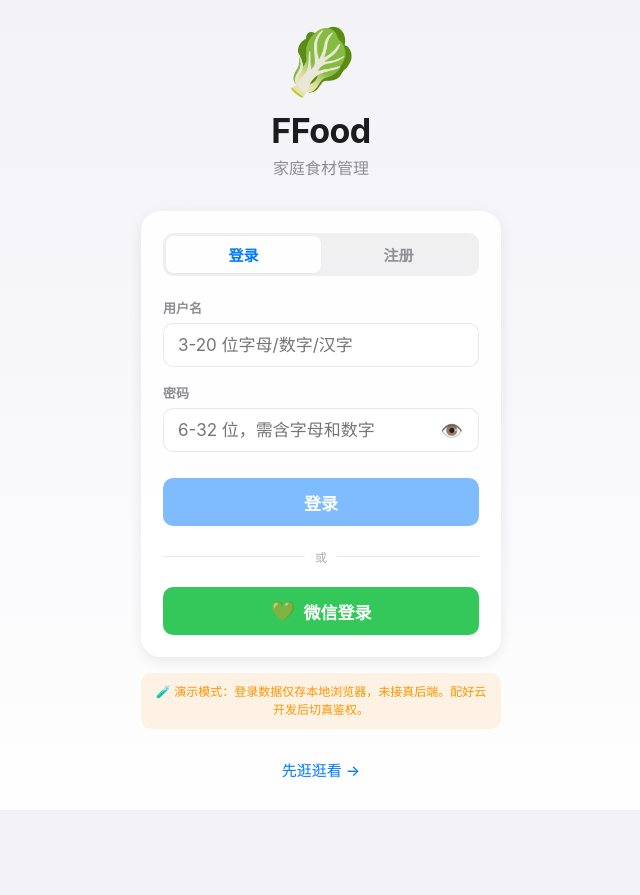
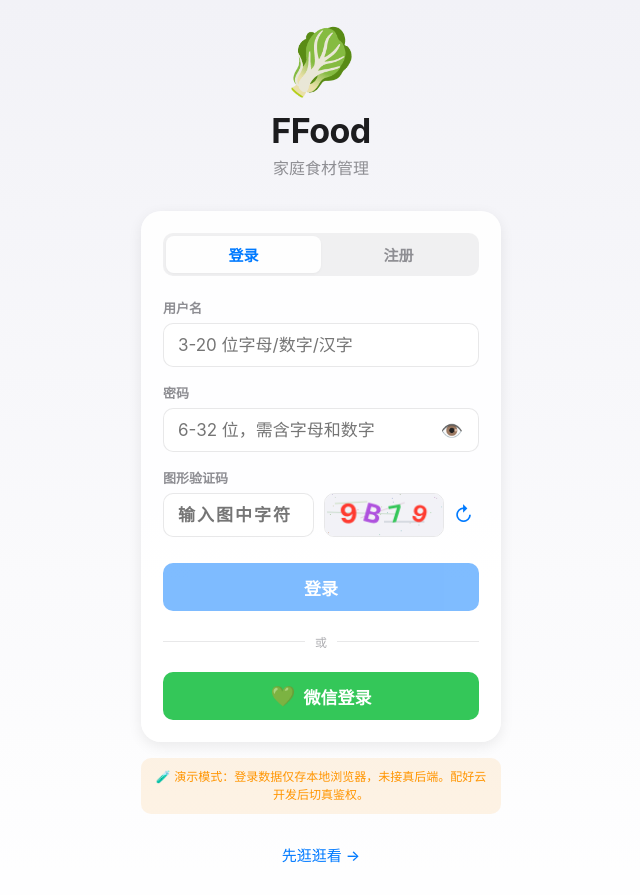
Before and after one commit to HtO404/FFood, a Vue app: page / in a window 1280 px wide. Shown: the whole page, without its empty margins (319-959 px from the left). Before the commit the page ends 810 px from the top, so only its background shows below. Built offline with nearby package versions, Linux system fonts and the light colour scheme.

Commit message:
feat: 补全图形验证码组件(createCaptcha云函数+CaptchaCanvas+前后端闭环)

```diff
--- a/src/components/AuthPage.vue
+++ b/src/components/AuthPage.vue
@@ -12,8 +12,8 @@
       <div class="auth-card">
         <!-- 切换登录/注册 -->
         <div class="auth-tabs">
-          <button :class="['auth-tab', { active: mode === 'login' }]" @click="mode = 'login'">登录</button>
-          <button :class="['auth-tab', { active: mode === 'register' }]" @click="mode = 'register'">注册</button>
+          <button :class="['auth-tab', { active: mode === 'login' }]" @click="switchMode('login')">登录</button>
+          <button :class="['auth-tab', { active: mode === 'register' }]" @click="switchMode('register')">注册</button>
         </div>
 
         <!-- 表单 -->
@@ -65,6 +65,24 @@
             <div v-if="errors.confirmPassword" class="auth-error">{{ errors.confirmPassword }}</div>
           </div>
 
+          <!-- 图形验证码 -->
+          <div class="auth-field">
+            <label class="auth-label">图形验证码</label>
+            <div class="captcha-row">
+              <input
+                v-model="captchaCode"
+                type="text"
+                class="auth-input captcha-input"
+                placeholder="输入图中字符"
+                maxlength="4"
+                autocomplete="off"
+                @input="captchaCode = captchaCode.toUpperCase()"
+              />
+              <CaptchaCanvas ref="captchaRef" @update="onCaptchaUpdate" @error="onCaptchaError" />
+            </div>
+            <div v-if="captchaError" class="auth-error">{{ captchaError }}</div>
+          </div>
+
           <!-- 全局错误 -->
           <div v-if="authStore.state.error" class="auth-error auth-error-global">
             ⚠️ {{ authStore.state.error }}
@@ -105,6 +123,7 @@
 <script setup>
 import { ref, reactive, computed } from 'vue'
 import { authStore } from '../store/authStore.js'
+import CaptchaCanvas from './CaptchaCanvas.vue'
 
 const emit = defineEmits(['guest', 'authed'])
 
@@ -113,13 +132,35 @@
 const password = ref('')
 const confirmPassword = ref('')
 const showPassword = ref(false)
+const captchaCode = ref('')
+const captchaId = ref('')
+const captchaError = ref('')
+const captchaRef = ref(null)
 const errors = reactive({ username: '', password: '', confirmPassword: '' })
 
 const canSubmit = computed(() => {
   if (!username.value || !password.value) return false
   if (mode.value === 'register' && !confirmPassword.value) return false
+  if (!captchaCode.value || captchaCode.value.length !== 4) return false
   return !errors.username && !errors.password && !errors.confirmPassword
 })
+
+function onCaptchaUpdate({ captchaId: id, code }) {
+  captchaId.value = id
+  captchaError.value = ''
+}
+
+function onCaptchaError(msg) {
+  captchaError.value = msg
+}
+
+function switchMode(m) {
+  mode.value = m
+  // 切换模式时刷新验证码，清空验证码输入
+  captchaCode.value = ''
+  captchaError.value = ''
+  captchaRef.value?.refresh()
+}
 
 function validateUsername() {
   const v = username.value
@@ -155,12 +196,22 @@
   validatePassword()
   validateConfirmPassword()
   if (errors.username || errors.password || errors.confirmPassword) return
+  if (!captchaCode.value || captchaCode.value.length !== 4) {
+    captchaError.value = '请输入 4 位验证码'
+    return
+  }
 
   const res = mode.value === 'login'
-    ? await authStore.login(username.value, password.value)
-    : await authStore.register(username.value, password.value)
+    ? await authStore.login(username.value, password.value, captchaId.value, captchaCode.value)
+    : await authStore.register(username.value, password.value, captchaId.value, captchaCode.value)
 
-  if (res.success) emit('authed')
+  if (res.success) {
+    emit('authed')
+  } else {
+    // 登录/注册失败：刷新验证码，清空用户输入（验证码已用掉）
+    captchaCode.value = ''
+    captchaRef.value?.refresh()
+  }
 }
 
 async function onWxLogin() {
--- /dev/null
+++ b/src/components/CaptchaCanvas.vue
@@ -0,0 +1,123 @@
+<template>
+  <div class="captcha-box">
+    <canvas
+      ref="canvasEl"
+      class="captcha-canvas"
+      width="120"
+      height="44"
+      @click="refresh"
+      title="点击刷新验证码"
+    ></canvas>
+    <button type="button" class="captcha-refresh" @click="refresh" :disabled="loading">↻</button>
+  </div>
+</template>
+
+<script setup>
+import { ref, onMounted, watch } from 'vue'
+import { call, IS_MOCK } from '../utils/cloud.js'
+
+const props = defineProps({
+  // 验证码类型：image 图形验证码（登录/注册用），sms 短信验证码前置校验
+  type: { type: String, default: 'image' }
+})
+
+const emit = defineEmits(['update', 'error'])
+
+const canvasEl = ref(null)
+const loading = ref(false)
+const captchaId = ref('')
+const code = ref('')
+
+// 生成 mock 验证码（本地随机，不调后端）
+function genMockCode(len = 4) {
+  const chars = 'ABCDEFGHJKMNPQRSTUVWXYZ23456789'
+  let s = ''
+  for (let i = 0; i < len; i++) s += chars[Math.floor(Math.random() * chars.length)]
+  return s
+}
+
+// canvas 渲染验证码图片
+function drawCanvas(text) {
+  const canvas = canvasEl.value
+  if (!canvas) return
+  const ctx = canvas.getContext('2d')
+  const w = canvas.width
+  const h = canvas.height
+
+  // 背景
+  ctx.fillStyle = '#f2f2f7'
+  ctx.fillRect(0, 0, w, h)
+
+  // 干扰线
+  for (let i = 0; i < 4; i++) {
+    ctx.strokeStyle = `rgba(${rand(100, 200)},${rand(100, 200)},${rand(100, 200)},0.4)`
+    ctx.beginPath()
+    ctx.moveTo(rand(0, w), rand(0, h))
+    ctx.lineTo(rand(0, w), rand(0, h))
+    ctx.stroke()
+  }
+
+  // 干扰点
+  for (let i = 0; i < 30; i++) {
+    ctx.fillStyle = `rgba(${rand(100, 200)},${rand(100, 200)},${rand(100, 200)},0.5)`
+    ctx.fillRect(rand(0, w), rand(0, h), 1, 1)
+  }
+
+  // 字符
+  const colors = ['#007aff', '#ff3b30', '#34c759', '#ff9500', '#af52de']
+  const chars = text.split('')
+  const charW = w / (chars.length + 1)
+  chars.forEach((ch, i) => {
+    ctx.save()
+    ctx.font = `bold ${rand(22, 28)}px -apple-system, sans-serif`
+    ctx.fillStyle = colors[rand(0, colors.length - 1)]
+    ctx.translate(charW * (i + 1), h / 2)
+    ctx.rotate((rand(-15, 15) * Math.PI) / 180)
+    ctx.textAlign = 'center'
+    ctx.textBaseline = 'middle'
+    ctx.fillText(ch, 0, 0)
+    ctx.restore()
+  })
+}
+
+function rand(min, max) {
+  return Math.floor(Math.random() * (max - min + 1)) + min
+}
+
+async function refresh() {
+  loading.value = true
+  try {
+    if (IS_MOCK) {
+      // mock 模式：本地生成
+      const mockCode = genMockCode(4)
+      const mockId = 'mock_cap_' + Date.now().toString(36) + Math.random().toString(36).slice(2, 6)
+      captchaId.value = mockId
+      code.value = mockCode
+      drawCanvas(mockCode)
+      emit('update', { captchaId: mockId, code: mockCode })
+    } else {
+      // 真后端：调 createCaptcha 云函数
+      const res = await call('createCaptcha', { type: props.type })
+      if (res.code === 0 && res.data) {
+        captchaId.value = res.data.captchaId
+        code.value = res.data.code
+        drawCanvas(res.data.code)
+        emit('update', { captchaId: res.data.captchaId, code: res.data.code })
+      } else {
+        emit('error', res.message || '获取验证码失败')
+      }
+    }
+  } catch (e) {
+    emit('error', '网络错误，点击刷新重试')
+  } finally {
+    loading.value = false
+  }
+}
+
+onMounted(() => {
+  refresh()
+})
+
+// 暴露刷新方法给父组件
+defineExpose({ refresh })
+</script>
--- a/src/store/authStore.js
+++ b/src/store/authStore.js
@@ -31,11 +31,11 @@
   }
 }
 
-async function login(username, password) {
+async function login(username, password, captchaId, captchaCode) {
   state.loading = true
   state.error = ''
   try {
-    const res = await call('login', { username, password })
+    const res = await call('login', { username, password, captchaId, captchaCode })
     if (res.code === 0 && res.data?.token) {
       state.isLoggedIn = true
       state.user = res.data.user
@@ -53,14 +53,14 @@
   }
 }
 
-async function register(username, password) {
+async function register(username, password, captchaId, captchaCode) {
   state.loading = true
   state.error = ''
   try {
-    const res = await call('register', { username, password })
+    const res = await call('register', { username, password, captchaId, captchaCode })
     if (res.code === 0) {
-      // 注册成功后自动登录
-      return await login(username, password)
+      // 注册成功后自动登录（登录也需要验证码，复用同一个）
+      return await login(username, password, captchaId, captchaCode)
     }
     state.error = res.message || '注册失败'
     return { success: false, message: res.message }
--- a/src/styles/ios16.css
+++ b/src/styles/ios16.css
@@ -237,6 +237,55 @@
   font-size: 18px;
   cursor: pointer;
   padding: 4px 8px;
+}
+
+/* 图形验证码 */
+.captcha-row {
+  display: flex;
+  gap: var(--spacing-sm);
+  align-items: center;
+}
+
+.captcha-input {
+  flex: 1;
+  letter-spacing: 2px;
+  text-transform: uppercase;
+  font-weight: 600;
+}
+
+.captcha-box {
+  display: flex;
+  align-items: center;
+  gap: 4px;
+  flex-shrink: 0;
+}
+
+.captcha-canvas {
+  width: 120px;
+  height: 44px;
+  border-radius: var(--radius-sm);
+  border: 1px solid rgba(142, 142, 147, 0.2);
+  cursor: pointer;
+  display: block;
+}
+
+.captcha-refresh {
+  border: none;
+  background: transparent;
+  font-size: 20px;
+  cursor: pointer;
+  padding: 4px 6px;
+  color: var(--blue);
+  transition: transform 0.2s;
+}
+
+.captcha-refresh:active {
+  transform: rotate(180deg);
+}
+
+.captcha-refresh:disabled {
+  opacity: 0.4;
+  cursor: not-allowed;
 }
 
 .auth-error {
--- a/src/utils/cloud.js
+++ b/src/utils/cloud.js
@@ -13,6 +13,7 @@
   // 各云函数的 HTTP 路径
   FUNCTION_PATHS: {
     register: '/register',
+    createCaptcha: '/createCaptcha',
     login: '/login',
     wxLogin: '/wxLogin',
     verifyToken: '/verifyToken',
@@ -94,10 +95,22 @@
   const users = getMockUsers()
 
   switch (fnName) {
+    case 'createCaptcha': {
+      // mock 图形验证码：本地生成（实际由 CaptchaCanvas 组件自己生成，这里只是占位）
+      const chars = 'ABCDEFGHJKMNPQRSTUVWXYZ23456789'
+      let code = ''
+      for (let i = 0; i < 4; i++) code += chars[Math.floor(Math.random() * chars.length)]
+      const captchaId = 'mock_cap_' + Date.now().toString(36) + Math.random().toString(36).slice(2, 6)
+      return { code: 0, message: 'ok', data: { captchaId, code } }
+    }
     case 'register': {
-      const { username, password } = data
+      const { username, password, captchaId, captchaCode } = data
       if (!username || !password) return { code: 10002, message: '用户名或密码不能为空', data: null }
       if (users.find(u => u.username === username)) return { code: 10003, message: '用户名已存在', data: null }
+      // mock 模式：验证码校验宽松（captchaId 以 mock_cap_ 开头即视为通过，方便测试）
+      if (captchaId && captchaCode && captchaId.startsWith('mock_cap_')) {
+        // 通过
+      }
       const user = {
         id: 'mock_' + Date.now().toString(36),
         username,
@@ -112,7 +125,11 @@
       return { code: 0, message: '注册成功', data: { userId: user.id, username: user.username } }
     }
     case 'login': {
-      const { username, password } = data
+      const { username, password, captchaId, captchaCode } = data
+      // mock 模式：验证码宽松校验
+      if (captchaId && captchaCode && captchaId.startsWith('mock_cap_')) {
+        // 通过
+      }
       const user = users.find(u => u.username === username)
       if (!user || user.passwordHash !== mockHash(password)) {
         return { code: 10004, message: '用户名或密码错误', data: null }
```
Also changed, not shown: cloudfunctions/createCaptcha/index.js (added, +28 -0 lines), cloudfunctions/createCaptcha/package.json (added, +9 -0 lines), cloudfunctions/README.md.
